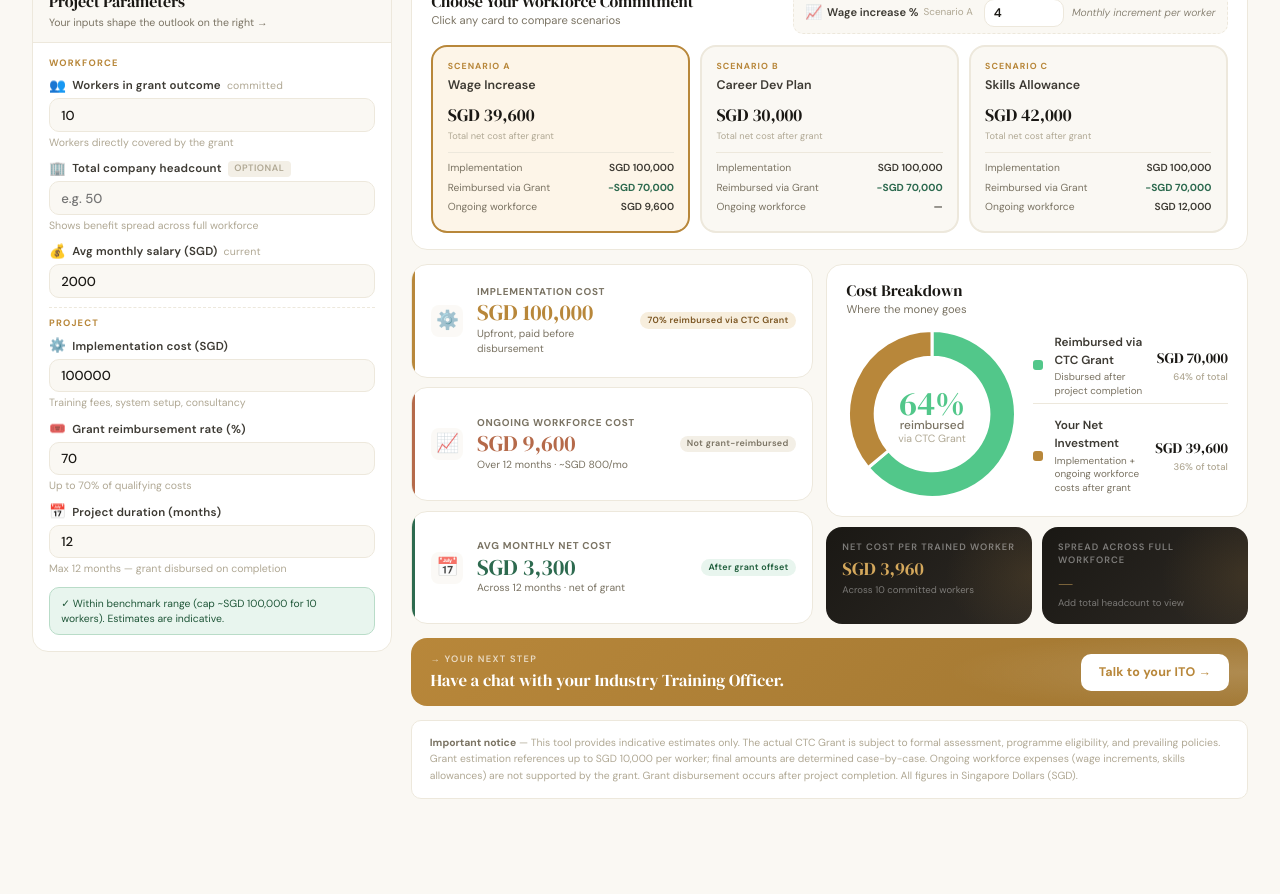
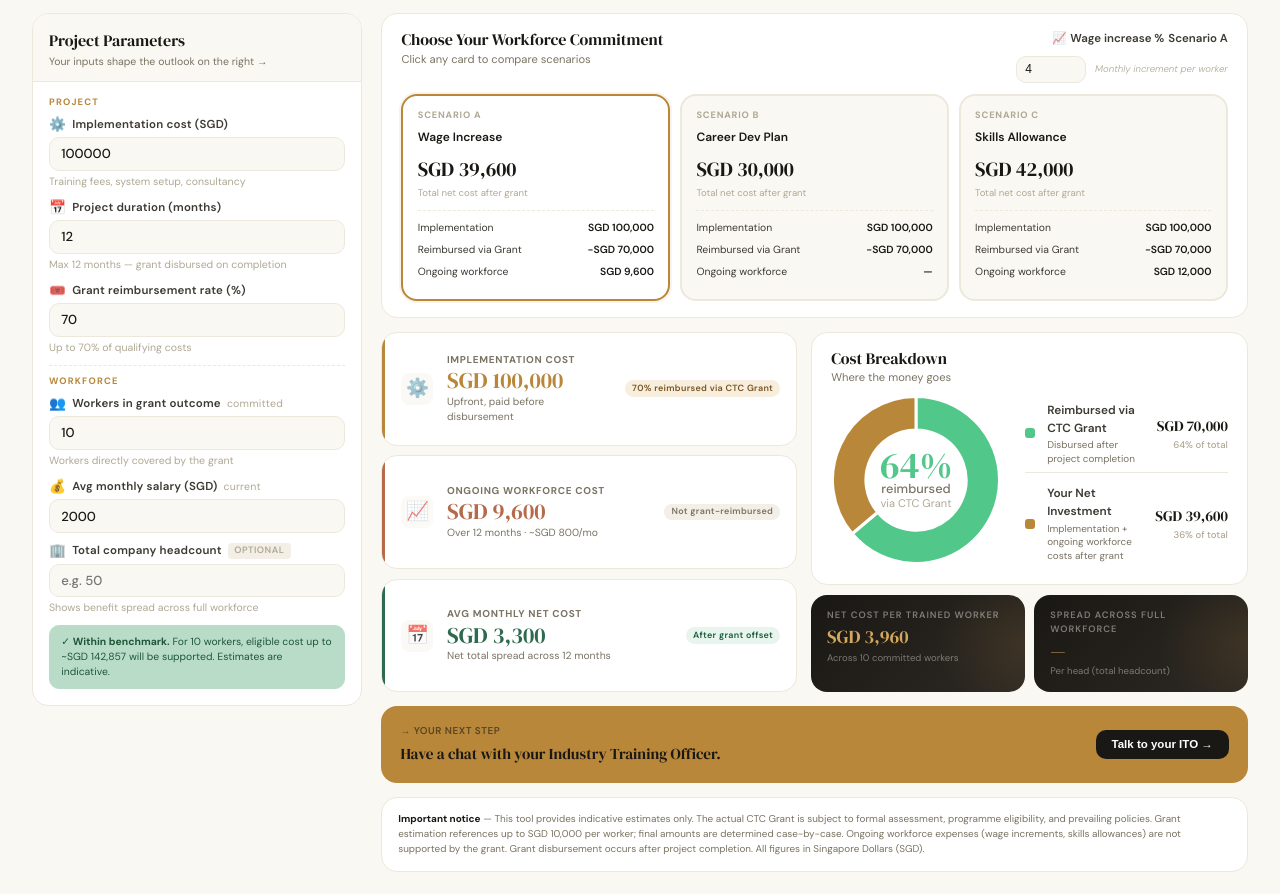
Before and after one commit to wqtforwork/ctc, a plain HTML site: page index.html in a window 1280 px wide. Shown: the part 237-1131 px from the top of the page. Before the commit the page ends 1059 px from the top, so only its background shows below. Drawn offline with nearby package versions, Linux system fonts and the light colour scheme.

Commit message:
Add files via upload

```diff
--- a/index.html
+++ b/index.html
@@ -125,7 +125,7 @@
       margin: 0 auto;
       padding: 1rem 2rem 1.4rem;
       display: grid;
-      grid-template-columns: 360px 1fr;
+      grid-template-columns: 330px 1fr;
       gap: 1.2rem;
       align-items: start;
     }
@@ -224,7 +224,7 @@
       line-height: 1.45;
     }
     .guideline-banner.ok {
-      background: var(--green-light);
+      background: #b9dcc8;
       border-color: #b9dcc8;
       color: #1f5638;
     }
@@ -336,16 +336,23 @@
       padding: 1rem 1.2rem;
     }
     .breakdown-body {
-      display: grid;
-      grid-template-columns: 170px 1fr;
-      gap: 1rem;
-      align-items: center;
+      display: flex;
+      gap: 1.5rem;
+      align-items: flex-start;
     }
     .donut-wrap {
-      position: relative; height: 170px; width: 170px;
+      position: relative;
+      height: 170px;
+      width: 170px;
+      flex-shrink: 0;
+      pointer-events: none;
+    }
+    #breakdownChart {
+      max-width: 170px;
+      max-height: 170px;
     }
     .donut-legend {
-      display: flex; flex-direction: column; gap: 0.4rem;
+      display: flex; flex-direction: column; gap: 0.4rem; flex: 1; pointer-events: auto;
     }
     .leg-row {
       display: grid;
@@ -444,213 +451,195 @@
     }
     .comp-card:hover { border-color: var(--gold-light); }
     .comp-card.active {
-      background: var(--gold-wash);
+      background: #fff;
       border-color: var(--gold);
+      box-shadow: 0 0 0 2px rgba(184,135,58,0.1);
     }
     .comp-card-badge {
-      font-size: 0.55rem; font-weight: 700; letter-spacing: 1px;
-      text-transform: uppercase; color: var(--gold);
-      margin-bottom: 0.2rem;
+      font-size: 0.58rem;
+      font-weight: 700;
+      letter-spacing: 0.8px;
+      text-transform: uppercase;
+      color: var(--ink-4);
+      margin-bottom: 0.3rem;
     }
-    .comp-card-name { font-size: 0.78rem; font-weight: 600; color: var(--ink-2); margin-bottom: 0.45rem; }
+    .comp-card-name {
+      font-size: 0.75rem;
+      font-weight: 600;
+      color: var(--ink);
+      margin-bottom: 0.55rem;
+    }
     .comp-net {
       font-family: 'DM Serif Display', Georgia, serif;
-      font-size: 1.1rem; color: var(--ink); margin-bottom: 0.1rem;
+      font-size: 1.25rem;
+      font-weight: 400;
+      color: var(--ink);
+      margin-bottom: 0.1rem;
     }
-    .comp-net-label { font-size: 0.58rem; color: var(--ink-4); margin-bottom: 0.5rem; }
-    .comp-divider { border: 0; border-top: 1px solid var(--paper-3); margin: 0.45rem 0; }
+    .comp-net-label {
+      font-size: 0.6rem;
+      color: var(--ink-4);
+      margin-bottom: 0.6rem;
+    }
+    .comp-divider {
+      border: none; border-top: 1px dashed var(--paper-3);
+      margin: 0.6rem 0;
+    }
     .comp-row {
-      display: flex; justify-content: space-between;
-      font-size: 0.64rem; margin-bottom: 0.25rem;
-      color: var(--ink-3);
+      display: flex;
+      justify-content: space-between;
+      font-size: 0.65rem;
+      color: var(--ink-2);
+      margin-bottom: 0.4rem;
     }
-    .comp-row span:last-child { font-weight: 600; color: var(--ink-2); }
-    .comp-row span.savings { color: var(--green); font-weight: 700; }
+    .comp-row span:last-child {
+      font-weight: 600;
+      color: var(--ink);
+    }
+    .comp-row .savings {
+      color: var(--green);
+      font-weight: 600;
+    }
 
-    /* per-scenario input strip (inline with block head) */
+    /* SC INPUT STRIP (inline with scenario picker) */
     .sc-input-strip {
-      padding: 0.4rem 0.7rem;
-      background: var(--paper);
-      border: 1px dashed var(--paper-3);
-      border-radius: var(--radius-sm);
-      display: flex;
-      align-items: center;
-      gap: 0.7rem;
-      flex-wrap: wrap;
+      display: flex; flex-direction: column; gap: 0.5rem;
+      align-items: flex-end;
     }
     .sc-input-label {
-      font-size: 0.7rem; font-weight: 600;
-      color: var(--ink-2);
-      display: flex; align-items: center; gap: 5px;
-    }
-    .sc-input-label .ico { font-size: 0.85rem; line-height: 1; }
-    .sc-input-label .lbl-hint {
-      font-weight: 400; color: var(--ink-4);
-      font-size: 0.62rem;
+      font-size: 0.72rem; font-weight: 600; color: var(--ink-2);
+      display: flex; align-items: center; gap: 4px;
     }
     .sc-input-controls {
-      display: flex; align-items: center; gap: 8px;
-      flex-wrap: wrap;
+      display: flex; align-items: center; gap: 0.6rem;
     }
-    .sc-input-controls input[type="number"] {
-      background: #fff;
+    .sc-input-controls input {
+      background: var(--paper);
       border: 1.5px solid var(--paper-3);
       border-radius: var(--radius-sm);
-      padding: 0.3rem 0.55rem;
-      font-size: 0.78rem; font-weight: 600;
+      padding: 0.35rem 0.55rem;
+      font-size: 0.75rem; font-weight: 500;
       color: var(--ink);
+      width: 70px;
       outline: none;
-      font-family: inherit;
-      width: 80px;
-      transition: border-color 0.15s, box-shadow 0.15s;
+      transition: border-color 0.15s;
     }
-    .sc-input-controls input[type="number"]:focus {
+    .sc-input-controls input:focus {
       border-color: var(--gold);
-      box-shadow: 0 0 0 3px rgba(184,135,58,0.12);
+      box-shadow: 0 0 0 2px rgba(184,135,58,0.12);
     }
     .sc-input-note {
-      font-size: 0.65rem; color: var(--ink-3);
-      font-style: italic;
-    }
-    .sc-input-strip.empty {
-      opacity: 0.55;
+      font-size: 0.6rem;
+      color: var(--ink-4);
       font-style: italic;
     }
 
-    /* ── CDP INFO BOX ── */
+    /* CDP box */
     .cdp-box {
       background: var(--blue-light);
-      border: 1px solid #c0d4ef;
+      border: 1px solid #c5dff5;
       border-radius: var(--radius-sm);
-      padding: 0.6rem 0.85rem;
+      padding: 0.8rem 0.9rem;
       margin-top: 0.6rem;
       display: none;
     }
-    .cdp-box.show { display: block; }
+    .cdp-box.show {
+      display: block;
+    }
     .cdp-box-title {
-      font-size: 0.6rem; font-weight: 700; letter-spacing: 0.5px;
-      text-transform: uppercase; color: var(--blue);
-      margin-bottom: 0.25rem;
+      font-size: 0.72rem;
+      font-weight: 600;
+      color: var(--blue);
+      margin-bottom: 0.4rem;
     }
-    .cdp-box p { font-size: 0.7rem; color: #2a4a6a; line-height: 1.5; }
+    .cdp-box p {
+      font-size: 0.65rem;
+      color: var(--blue);
+      line-height: 1.5;
+    }
+    .cdp-box em {
+      font-style: italic;
+      color: var(--ink);
+    }
 
-    /* ── CTA ── */
+    /* ── CTA BAND ── */
     .cta-band {
-      background: linear-gradient(135deg, var(--gold) 0%, #a07631 100%);
+      background: var(--gold);
       border-radius: var(--radius);
-      padding: 0.95rem 1.2rem;
+      padding: 1.1rem 1.2rem;
       display: flex;
       align-items: center;
       justify-content: space-between;
       gap: 1rem;
-      position: relative;
-      overflow: hidden;
     }
-    .cta-band::before {
-      content: '';
-      position: absolute; inset: 0;
-      background: radial-gradient(ellipse 60% 100% at 100% 50%, rgba(255,255,255,0.15) 0%, transparent 60%);
+    .cta-text {
+      flex: 1;
     }
-    .cta-text { position: relative; z-index: 1; }
     .cta-eyebrow {
-      font-size: 0.58rem; font-weight: 600; letter-spacing: 1.3px;
-      text-transform: uppercase;
-      color: rgba(255,255,255,0.7);
+      font-size: 0.62rem; font-weight: 600; letter-spacing: 0.5px;
+      text-transform: uppercase; color: rgba(26,24,20,0.6);
       margin-bottom: 0.25rem;
     }
-    .cta-text h3 {
+    .cta-band h3 {
       font-family: 'DM Serif Display', Georgia, serif;
-      font-size: 1.05rem; font-weight: 400;
+      font-size: 0.95rem; font-weight: 400;
+      color: var(--ink);
+    }
+    .cta-btn {
+      background: var(--ink);
       color: #fff;
-      line-height: 1.2;
-    }
-    .cta-text p { font-size: 0.74rem; color: rgba(255,255,255,0.82); max-width: 460px; line-height: 1.55; }
-    .cta-btn {
-      background: #fff;
-      color: var(--gold);
-      font-family: 'DM Sans', sans-serif;
-      font-size: 0.78rem; font-weight: 700;
-      padding: 0.65rem 1.1rem;
-      border: none; border-radius: var(--radius-sm);
+      border: none;
+      border-radius: var(--radius-sm);
+      padding: 0.55rem 1rem;
+      font-size: 0.72rem;
+      font-weight: 600;
       cursor: pointer;
       white-space: nowrap;
-      transition: all 0.15s;
-      letter-spacing: 0.2px;
-      flex-shrink: 0;
-      position: relative; z-index: 1;
-      display: inline-flex; align-items: center; gap: 8px;
+      transition: background 0.2s;
     }
-    .cta-btn:hover { transform: translateY(-1px); box-shadow: 0 8px 24px rgba(0,0,0,0.18); }
+    .cta-btn:hover {
+      background: var(--ink-2);
+    }
 
     /* ── FOOTER ── */
     .footer {
-      margin-top: 0;
-      font-size: 0.65rem; color: var(--ink-4);
-      line-height: 1.6;
-      padding: 0.85rem 1.1rem;
       background: #fff;
       border: 1px solid var(--paper-3);
-      border-radius: var(--radius-sm);
+      border-radius: var(--radius);
+      padding: 0.9rem 1rem;
+      font-size: 0.62rem;
+      color: var(--ink-3);
+      line-height: 1.5;
     }
-    .footer strong { color: var(--ink-3); }
-
-    /* ── RESPONSIVE ── */
-    @media (max-width: 1100px) {
-      .layout { grid-template-columns: 320px 1fr; }
-      .pic-donut-row { grid-template-columns: 1fr; }
-      .hero-inner { grid-template-columns: 1fr; gap: 0.6rem; }
-    }
-    @media (max-width: 940px) {
-      .layout { grid-template-columns: 1fr; padding: 1rem 1.2rem 1.4rem; }
-      .breakdown-body { grid-template-columns: 1fr; }
-      .donut-wrap { margin: 0 auto; }
-      .cpw-tiles { grid-template-columns: 1fr; }
-      .comp-grid { grid-template-columns: 1fr; }
-      .cta-band { flex-direction: column; align-items: flex-start; text-align: left; gap: 0.6rem; }
-      .topbar { padding: 0.7rem 1.2rem; }
-      .hero-strip { padding: 1.2rem 1.2rem 1rem; }
-      .pic-card { grid-template-columns: auto 1fr; }
-      .pic-tag { display: none; }
-      .block-head { flex-direction: column; align-items: flex-start; }
-    }
-
-    /* Animate in */
-    .pic-card, .breakdown-card, .cpw-tile, .comp-card-wrap, .cta-band, .footer, .params-panel {
-      animation: fadeUp 0.4s ease both;
-    }
-    @keyframes fadeUp {
-      from { opacity: 0; transform: translateY(8px); }
-      to { opacity: 1; transform: translateY(0); }
+    .footer strong {
+      color: var(--ink);
     }
   </style>
 </head>
 <body>
 
-<!-- TOP BAR -->
+<!-- TOPBAR -->
 <div class="topbar">
   <div class="topbar-brand">
-    <div class="mark">⬢</div>
-    <span>CTC Grant <em>Outlook</em></span>
+    <div class="mark">💼</div>
+    <span>CTC Grant</span>
+    <em>Outlook</em>
   </div>
-  <div class="topbar-meta">
-    <strong>NTUC</strong> · Company Training Committee Grant
+  <div class="topbar-meta">NTUC – <strong>Company Training Committee Grant</strong></div>
+</div>
+
+<!-- HERO -->
+<div class="hero-strip">
+  <div class="hero-inner">
+    <div>
+      <div class="hero-eyebrow">💡 Enterprise & Workforce Transformation</div>
+      <h1>Your Enterprise and Workforce Transformation, <em>Supported by CTC.</em></h1>
+      <p>The CTC Grant covers up to <strong>70% of qualifying implementation costs</strong> — capped at SGD 10,000 per worker. Adjust the parameters on the left and see your supported outlook update in real time.</p>
+    </div>
   </div>
 </div>
 
-<!-- HERO STRIP -->
-<div class="hero-strip">
-  <div class="hero-inner">
-    <div>
-      <div class="hero-eyebrow">⭐ Enterprise &amp; Workforce Transformation</div>
-      <h1>Your Enterprise and Workforce Transformation,<br><em>Supported by CTC</em>.</h1>
-    </div>
-    <p>
-      The CTC Grant covers up to <strong>70% of qualifying implementation costs</strong>. Adjust the parameters on the left and see your supported outlook update in real time.
-    </p>
-  </div>
-</div>
-
-<!-- 2-COLUMN LAYOUT -->
+<!-- LAYOUT: 2-COLUMN (LEFT=PARAMS, RIGHT=RESULTS) -->
 <div class="layout">
 
   <!-- LEFT: PARAMETERS PANEL -->
@@ -661,6 +650,25 @@
     </div>
     <div class="params-body">
 
+      <!-- PROJECT SCOPE SECTION -->
+      <div class="params-section">Project</div>
+      <div class="field">
+        <label><span class="ico">⚙️</span> Implementation cost (SGD)</label>
+        <input type="number" id="implCost" value="100000" step="5000" min="0">
+        <span id="implHint" class="field-note">Training fees, system setup, consultancy</span>
+      </div>
+      <div class="field">
+        <label><span class="ico">📅</span> Project duration (months)</label>
+        <input type="number" id="duration" value="12" min="1" max="12" step="1">
+        <span class="field-note">Max 12 months — grant disbursed on completion</span>
+      </div>
+      <div class="field">
+        <label><span class="ico">🎟️</span> Grant reimbursement rate (%)</label>
+        <input type="number" id="grantRate" value="70" min="1" max="100" step="1">
+        <span class="field-note">Up to 70% of qualifying costs</span>
+      </div>
+
+      <!-- WORKFORCE COMMITMENT SECTION -->
       <div class="params-section">Workforce</div>
       <div class="field">
         <label><span class="ico">👥</span> Workers in grant outcome <span class="lbl-hint">committed</span></label>
@@ -668,33 +676,17 @@
         <span class="field-note">Workers directly covered by the grant</span>
       </div>
       <div class="field">
+        <label><span class="ico">💰</span> Avg monthly salary (SGD) <span class="lbl-hint">current</span></label>
+        <input type="number" id="salary" value="2000" min="0" step="100">
+      </div>
+      <div class="field">
         <label><span class="ico">🏢</span> Total company headcount <span class="optional-tag">optional</span></label>
         <input type="number" id="totalWorkers" value="" min="1" step="1" placeholder="e.g. 50">
         <span class="field-note">Shows benefit spread across full workforce</span>
       </div>
-      <div class="field">
-        <label><span class="ico">💰</span> Avg monthly salary (SGD) <span class="lbl-hint">current</span></label>
-        <input type="number" id="salary" value="2000" min="0" step="100">
-      </div>
-
-      <div class="params-section">Project</div>
-      <div class="field">
-        <label><span class="ico">⚙️</span> Implementation cost (SGD)</label>
-        <input type="number" id="implCost" value="100000" step="5000" min="0">
-        <span id="implHint" class="field-note">Training fees, system setup, consultancy</span>
-      </div>
-      <div class="field">
-        <label><span class="ico">🎟️</span> Grant reimbursement rate (%)</label>
-        <input type="number" id="grantRate" value="70" min="1" max="100" step="1">
-        <span class="field-note">Up to 70% of qualifying costs</span>
-      </div>
-      <div class="field">
-        <label><span class="ico">📅</span> Project duration (months)</label>
-        <input type="number" id="duration" value="12" min="1" max="12" step="1">
-        <span class="field-note">Max 12 months — grant disbursed on completion</span>
-      </div>
 
       <div id="guidelineMsg" class="guideline-banner ok"></div>
+
     </div>
   </aside>
 
@@ -807,6 +799,7 @@
   </div>
 </div>
 
+<!-- CALCULATIONS & RENDERING -->
 <script>
   let activeTab = 'a';
   let breakdownChart = null;
@@ -877,22 +870,18 @@
     const allowanceInput = document.getElementById('allowance');
     const label = document.getElementById('scInputLabel');
     const note = document.getElementById('scInputNote');
-    const strip = document.getElementById('scInputStrip');
     if (activeTab === 'a') {
       wageInput.style.display = ''; allowanceInput.style.display = 'none';
       label.innerHTML = '<span class="ico">📈</span> Wage increase % <span class="lbl-hint">Scenario A</span>';
       note.textContent = 'Monthly increment per worker';
-      strip.classList.remove('empty');
     } else if (activeTab === 'b') {
       wageInput.style.display = 'none'; allowanceInput.style.display = 'none';
       label.innerHTML = '<span class="ico">🛤️</span> Career Development Plan <span class="lbl-hint">Scenario B</span>';
       note.textContent = 'No fixed monthly cost during the project window';
-      strip.classList.add('empty');
     } else if (activeTab === 'c') {
       wageInput.style.display = 'none'; allowanceInput.style.display = '';
       label.innerHTML = '<span class="ico">🎓</span> Skills allowance (SGD) <span class="lbl-hint">Scenario C</span>';
       note.textContent = 'Per worker, per month';
-      strip.classList.remove('empty');
     }
   }
 
@@ -901,45 +890,49 @@
     const { grant, benchmarkCap, isReduced } = calcGrant(inp);
     const el = document.getElementById('guidelineMsg');
     const hintEl = document.getElementById('implHint');
-    if (isReduced) {
-      const eligible = inp.grantRate > 0 ? grant / inp.grantRate : 0;
-      const excess = inp.implCost - eligible;
+
+    // To achieve max grant (benchmarkCap), we need: eligible_cost × 70% = benchmarkCap
+    // So: eligible_cost = benchmarkCap / 70%
+    const eligibleBase = benchmarkCap / inp.grantRate;
+    const excess = inp.implCost > eligibleBase ? inp.implCost - eligibleBase : 0;
+
+    if (inp.implCost > eligibleBase) {
+      // Above benchmark — implementation cost exceeds the eligible base
       el.className = 'guideline-banner';
-      el.innerHTML = `📌 <strong>Above benchmark range.</strong> Grant-eligible portion ~SGD ${fmtNum(eligible)} (${inp.workers} × SGD 10k). The remaining ~SGD ${fmtNum(excess)} is borne by you. Final grant assessed case-by-case.`;
-      hintEl.textContent = `⚠️ Eligible base ~SGD ${fmtNum(eligible)}`;
+      el.innerHTML = `📌 <strong>Implementation cost above benchmark.</strong> For ${inp.workers} worker${inp.workers !== 1 ? 's' : ''}, to achieve max grant of ${fmt(benchmarkCap)}, the eligible cost should be ~${fmt(eligibleBase)}. Your additional investment: ~${fmt(excess)}. Final grant assessed case-by-case.`;
+      hintEl.textContent = `⚠️ Eligible base ~${fmt(eligibleBase)}`;
       hintEl.className = 'field-note warn';
     } else {
+      // Within benchmark
       el.className = 'guideline-banner ok';
-      el.innerHTML = `✓ Within benchmark range (cap ~SGD ${fmtNum(benchmarkCap)} for ${inp.workers} worker${inp.workers !== 1 ? 's' : ''}). Estimates are indicative.`;
+      el.innerHTML = `✓ <strong>Within benchmark.</strong> For ${inp.workers} worker${inp.workers !== 1 ? 's' : ''}, eligible cost up to ~${fmt(eligibleBase)} will be supported. Estimates are indicative.`;
       hintEl.textContent = 'Training fees, system setup, consultancy';
       hintEl.className = 'field-note';
     }
   }
 
-  /* ── PICTURE (3 BOXES) ── */
+  /* ── PICTURE ── */
   function renderPicture(data) {
     document.getElementById('picImpl').textContent = fmt(data.implCost);
 
     const ongoingEl = document.getElementById('picOngoing');
-    const ongoingSubEl = document.getElementById('picOngoingSub');
+    const ongoingSub = document.getElementById('picOngoingSub');
     if (data.totalOngoing > 0) {
       ongoingEl.textContent = fmt(data.totalOngoing);
-      ongoingSubEl.textContent = `Over ${data.n} months · ~${fmt(data.monthlyOngoing)}/mo`;
+      ongoingSub.textContent = `Over ${data.n} month${data.n !== 1 ? 's' : ''} · ~${fmt(data.monthlyOngoing)}/mo`;
     } else {
-      ongoingEl.textContent = 'SGD 0';
-      ongoingSubEl.textContent = activeTab === 'b'
+      ongoingEl.textContent = '—';
+      ongoingSub.textContent = activeTab === 'b'
         ? 'Tied to role progression — no fixed monthly cost'
-        : 'No ongoing workforce commitment';
+        : 'No ongoing workforce cost';
     }
 
     const avgMonthly = data.netCost / data.n;
     document.getElementById('picMonthly').textContent = fmt(avgMonthly);
-    document.getElementById('picMonthlySub').textContent = `Across ${data.n} month${data.n !== 1 ? 's' : ''} · net of grant`;
+    document.getElementById('picMonthlySub').textContent = `Net total spread across ${data.n} month${data.n !== 1 ? 's' : ''}`;
 
-    // Tag for impl card – show actual reimbursement amount
-    const tagEl = document.getElementById('picImplTag');
     const reimbursePct = data.implCost > 0 ? Math.round((data.grant / data.implCost) * 100) : 0;
-    tagEl.textContent = `${reimbursePct}% reimbursed via CTC Grant`;
+    document.getElementById('picImplTag').textContent = `${reimbursePct}% reimbursed via CTC Grant`;
   }
 
   /* ── CPW ── */
@@ -951,10 +944,10 @@
     if (data.totalWorkers && data.totalWorkers > data.workers) {
       const cpwTotal = data.netCost / data.totalWorkers;
       document.getElementById('cpwTotal').textContent = fmt(cpwTotal);
-      document.getElementById('cpwTotalSub').textContent = `Across ${data.totalWorkers} total employees`;
+      document.getElementById('cpwTotalSub').textContent = `Per head (${data.totalWorkers} total employees)`;
     } else {
       document.getElementById('cpwTotal').textContent = '—';
-      document.getElementById('cpwTotalSub').textContent = 'Add total headcount to view';
+      document.getElementById('cpwTotalSub').textContent = 'Per head (total headcount)';
     }
   }
 
@@ -965,7 +958,6 @@
 
     const grantPct = data.grossCost > 0 ? Math.round((data.grant / data.grossCost) * 100) : 0;
     const employerPct = 100 - grantPct;
-
     const colors = ['#52c78a', '#b8873a'];
 
     breakdownChart = new Chart(ctx, {
@@ -983,7 +975,7 @@
       options: {
         responsive: true,
         maintainAspectRatio: false,
-        cutout: '68%',
+        cutout: '60%',
         plugins: {
           legend: { display: false },
           tooltip: {
@@ -1002,21 +994,20 @@
           ctx.save();
           ctx.textAlign = 'center';
           ctx.textBaseline = 'middle';
-          ctx.font = `400 ${Math.min(width, height) * 0.2}px DM Serif Display, Georgia, serif`;
+          ctx.font = `400 ${Math.min(width, height) * 0.22}px DM Serif Display, Georgia, serif`;
           ctx.fillStyle = '#52c78a';
-          ctx.fillText(grantPct + '%', cx, cy - 8);
-          ctx.font = `500 ${Math.min(width, height) * 0.07}px DM Sans, sans-serif`;
+          ctx.fillText(grantPct + '%', cx, cy - 12);
+          ctx.font = `500 ${Math.min(width, height) * 0.075}px DM Sans, sans-serif`;
           ctx.fillStyle = '#7a7363';
-          ctx.fillText('reimbursed', cx, cy + 12);
-          ctx.font = `400 ${Math.min(width, height) * 0.062}px DM Sans, sans-serif`;
+          ctx.fillText('reimbursed', cx, cy + 10);
+          ctx.font = `400 ${Math.min(width, height) * 0.065}px DM Sans, sans-serif`;
           ctx.fillStyle = '#b0a894';
-          ctx.fillText('via CTC Grant', cx, cy + 25);
+          ctx.fillText('via CTC Grant', cx, cy + 24);
           ctx.restore();
         }
       }]
     });
 
-    // legend
     const leg = document.getElementById('donutLegend');
     leg.innerHTML = `
       <div class="leg-row">
@@ -1071,7 +1062,7 @@
     }
   }
 
-  /* ── CDP ── */
+  /* ── CDP BOX ── */
   function toggleCDPBox() {
     document.getElementById('cdpBox').className = `cdp-box${activeTab === 'b' ? ' show' : ''}`;
   }
@@ -1084,14 +1075,13 @@
     const data = compute(inp, activeTab);
 
     toggleCDPBox();
-
     renderPicture(data);
     renderCPW(data);
     renderChart(data);
     renderComparison(inp);
   }
 
-  /* ── EVENTS ── */
+  /* ── EVENT LISTENERS ── */
   ['workers','totalWorkers','salary','wageInc','allowance','implCost','grantRate','duration'].forEach(id => {
     const el = document.getElementById(id);
     if (el) el.addEventListener('input', renderAll);
@@ -1099,5 +1089,6 @@
 
   renderAll();
 </script>
+
 </body>
 </html>
```
